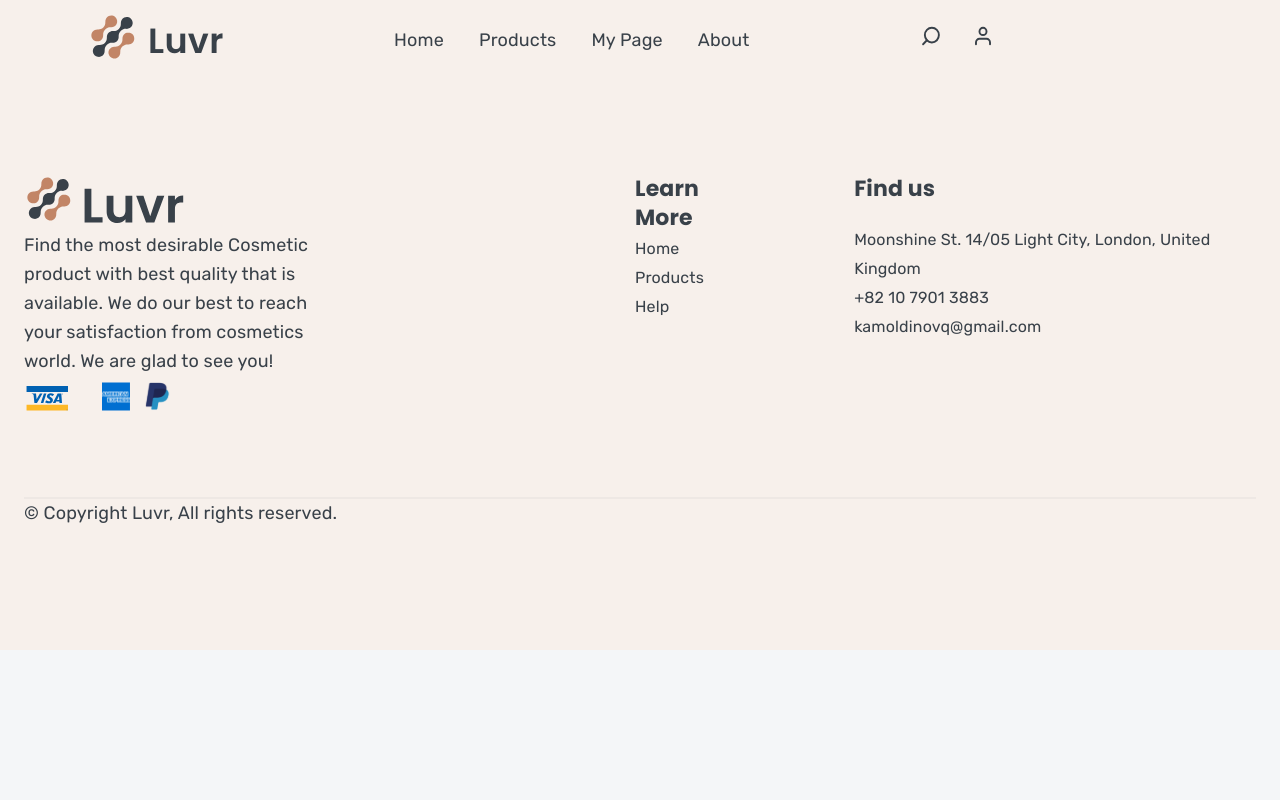
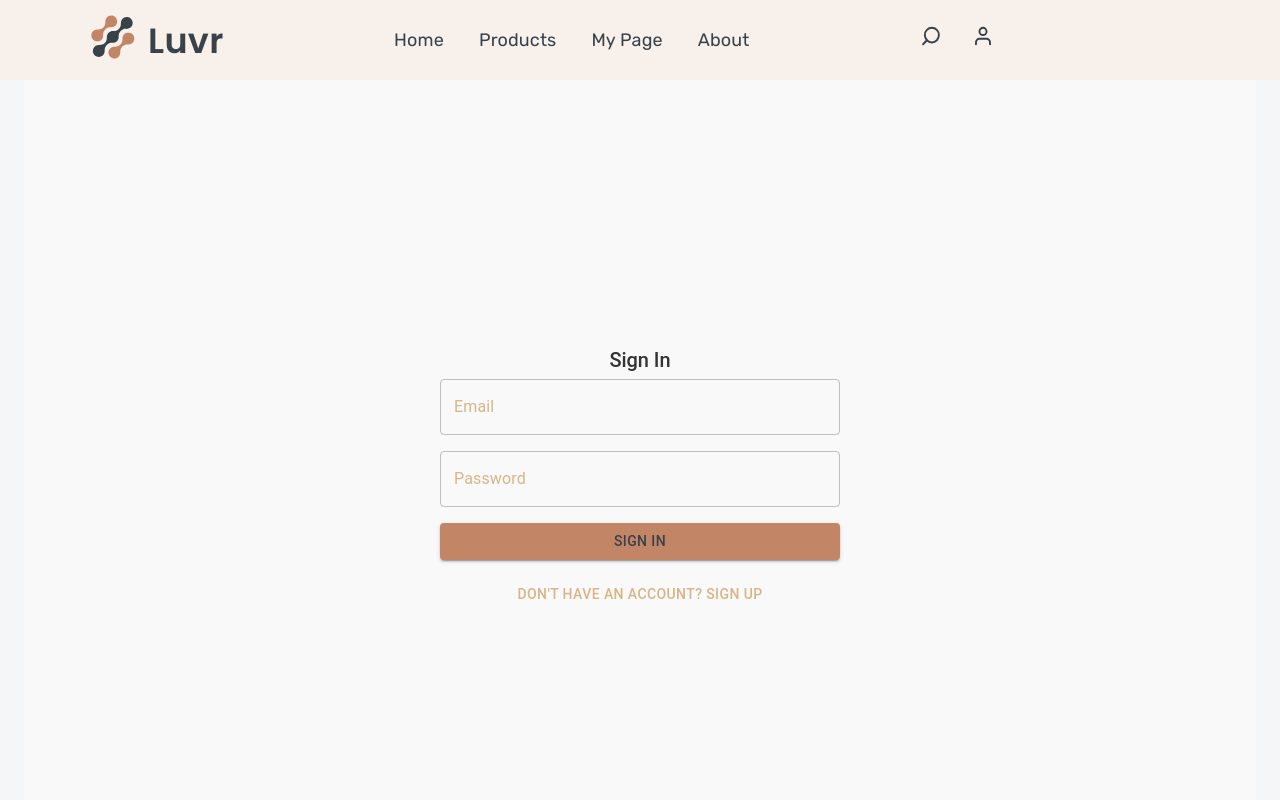
Before and after one commit to kudratbekkamoldinov/luvr-react, a React (Create React App) app: page /auth in a window 1280 px wide. Shown: the top 800 px of the page. Built offline with nearby package versions, Linux system fonts and the light colour scheme.

Commit message:
feat: develop signin/signup page

```diff
--- a/src/app/App.tsx
+++ b/src/app/App.tsx
@@ -1,4 +1,4 @@
-import { Routes, Route, useLocation } from "react-router-dom";
+import { Routes, Route, useLocation, Navigate} from "react-router-dom";
 import { HomeNavbar } from "./components/headers/HomeNavbar";
 import { HomePage } from "./screens/homePage";
 import { ProductsPage } from "./screens/productsPage";
@@ -11,6 +11,7 @@ import "../css/footer.css";
 import "../css/home.css"
 import "../css/common.css"
 import MyPage from "./screens/myPage";
+import AuthPage from "./components/auth";
 
 export default function App() {
   const location = useLocation(); // Detect current route
@@ -26,9 +27,11 @@ export default function App() {
         <Route path="/products/*" element={<ProductsPage />} />
         <Route
           path="/mypage"
-          element={authMember ? <MyPage /> : null}
+          element={authMember ? <MyPage /> : <Navigate to="/login" replace/>}
         />
+        <Route path="/auth" element={<AuthPage />} />
         <Route path="/about" element={<AboutPage />} />
+        <Route path="*" element={<h1>404 Not Found</h1>} />
       </Routes>
 
       <Footer />
--- a/src/app/components/auth/index.tsx
+++ b/src/app/components/auth/index.tsx
@@ -0,0 +1,60 @@
+import { useState } from "react";
+import {
+  Box,
+  Button,
+  TextField,
+  Typography,
+  Stack,
+  Container,
+} from "@mui/material";
+
+export default function AuthPage() {
+  const [isSignIn, setIsSignIn] = useState(true);
+
+  return (
+    <Container>
+      <Box
+        sx={{
+          display: "flex",
+          flexDirection: "column",
+          alignItems: "center",
+          justifyContent: "center",
+          height: "100vh",
+          backgroundColor: "#f9f9f9",
+          padding: 2,
+        }}
+      >
+        <Typography variant="h4" gutterBottom>
+          {isSignIn ? "Sign In" : "Create Account"}
+        </Typography>
+
+        <Stack spacing={2} sx={{ width: "100%", maxWidth: 400 }}>
+          {!isSignIn && (
+            <>
+              <TextField label="First Name" fullWidth />
+              <TextField label="Last Name" fullWidth />
+            </>
+          )}
+          <TextField label="Email" fullWidth />
+          <TextField label="Password" type="password" fullWidth />
+          {!isSignIn && (
+            <TextField label="Confirm Password" type="password" fullWidth />
+          )}
+          <Button variant="contained" color="primary" fullWidth>
+            {isSignIn ? "Sign In" : "Sign Up"}
+          </Button>
+          <Button
+            variant="text"
+            color="secondary"
+            fullWidth
+            onClick={() => setIsSignIn(!isSignIn)}
+          >
+            {isSignIn
+              ? "Don't have an account? Sign Up"
+              : "Already have an account? Sign In"}
+          </Button>
+        </Stack>
+      </Box>
+    </Container>
+  );
+}
--- a/src/app/components/headers/TopNavbar.tsx
+++ b/src/app/components/headers/TopNavbar.tsx
@@ -1,8 +1,23 @@
 import { Box, Container, Stack, Typography } from "@mui/material";
-import { NavLink } from "react-router-dom";
+import { NavLink, useNavigate } from "react-router-dom";
 import "../../../css/topNavbar.css";
+import { useState } from "react";
 
 export function TopNavbar() {
+
+  const navigate = useNavigate();
+  const [isLoggedIn, setIsLoggedIn] = useState(false); // Replace this with actual auth state management
+
+  const handleMyPageClick = () => {
+    if (isLoggedIn) {
+      navigate("/mypage");
+    } else {
+      navigate("/auth"); // Assuming "/auth" is the route for Sign In/Sign Up
+    }
+  };
+
+
+
   return (
     <div className="top-navbar">
       <Container className="top-navbar-container">
```
Also changed, not shown: src/app/components/common/Modal.tsx (added, +139 -0 lines).
